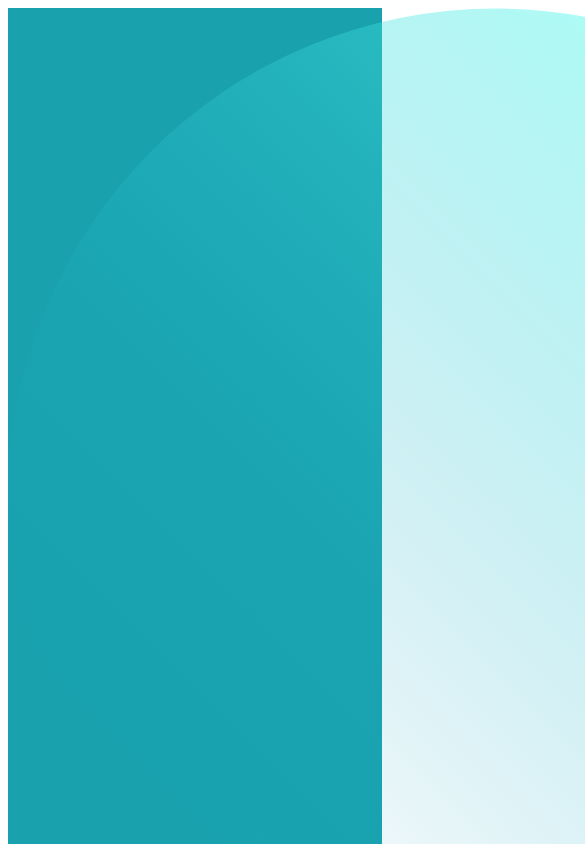
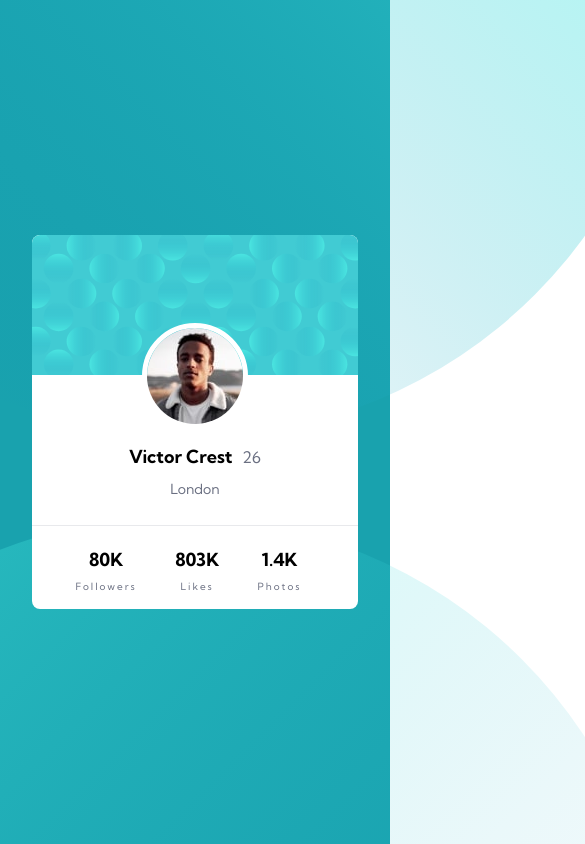
Before and after one commit to michaelakleer/profile-card-component-react, a React (Create React App) app: page / in a window 390 px wide. Shown: the top 844 px of the page, 585 px wide, since content can reach past the window. Built offline with nearby package versions, Linux system fonts and the light colour scheme.

Commit message:
Updated styling and added media queries

```diff
--- a/src/App.css
+++ b/src/App.css
@@ -1,5 +1,7 @@
 * {
   box-sizing: border-box;
+  margin: 0;
+  padding: 0;
 }
 
 h1 {
@@ -12,6 +14,7 @@ h2 {
   font-size: 14px;
   color: #6b7082;
   font-weight: 300;
+  padding-top: 12px;
 }
 
 li {
@@ -24,29 +27,35 @@ ul {
 
 .App {
   font-family: "Kumbh Sans", sans-serif;
-  min-height: 100vh;
   background: hsl(185, 75%, 39%);
+  display: flex;
+  justify-content: center;
+  align-items: center;
 }
 
 .container {
   background: #fff;
-  display: block;
-  margin: 0 auto;
   text-align: center;
   border-radius: 8px;
-  width: 350px;
-  height: 374px;
+  z-index: 2;
 }
 
 .info {
   display: flex;
   justify-content: space-evenly;
-  padding: 15px 0;
+  padding: 22px 18px 0 5px;
+  border-top: 1px solid #e8e9ec;
 }
 
 .age {
   color: #6b7082;
   padding-left: 10px;
+}
+
+.topCircle,
+.bottomCircle {
+  position: absolute;
+  z-index: 1;
 }
 
 .header {
@@ -63,12 +72,12 @@ ul {
 .image {
   border-radius: 50%;
   border: 5px solid #fff;
+  background: #fff;
 }
 
 .profile {
-  margin-top: 40px;
+  margin: 40px 0 15px;
   padding: 30px 0 12px;
-  border-bottom: 1px solid #e8e9ec;
 }
 
 .number {
@@ -77,8 +86,74 @@ ul {
 }
 
 .category {
-  padding-top: 8px;
+  padding-top: 9px;
   font-size: 10px;
   color: #6b7082;
-  letter-spacing: 1px;
+  letter-spacing: 2px;
 }
+
+@media (min-width: 1025px) {
+  .App {
+    height: 100vh;
+    width: 100vw;
+  }
+
+  .container {
+    width: 350px;
+    height: 374px;
+  }
+
+  .topCircle {
+    top: -540px;
+    left: -300px;
+  }
+
+  .bottomCircle {
+    bottom: -650px;
+    right: -275px;
+  }
+}
+
+@media (min-width: 768px) and (max-width: 1024px) {
+  .App {
+    height: 100vh;
+    width: 100vw;
+  }
+
+  .container {
+    width: 350px;
+    height: 374px;
+  }
+
+  .topCircle {
+    top: -540px;
+    left: -300px;
+  }
+
+  .bottomCircle {
+    bottom: -650px;
+    right: -275px;
+  }
+}
+
+@media (max-width: 767px) {
+  .App {
+    height: 100vh;
+    width: 100vw;
+  }
+
+  .container {
+    width: 326px;
+    height: 374px;
+  }
+
+  .topCircle {
+    top: -540px;
+    left: -300px;
+  }
+
+  .bottomCircle {
+    bottom: -650px;
+    right: -275px;
+  }
+}
```
